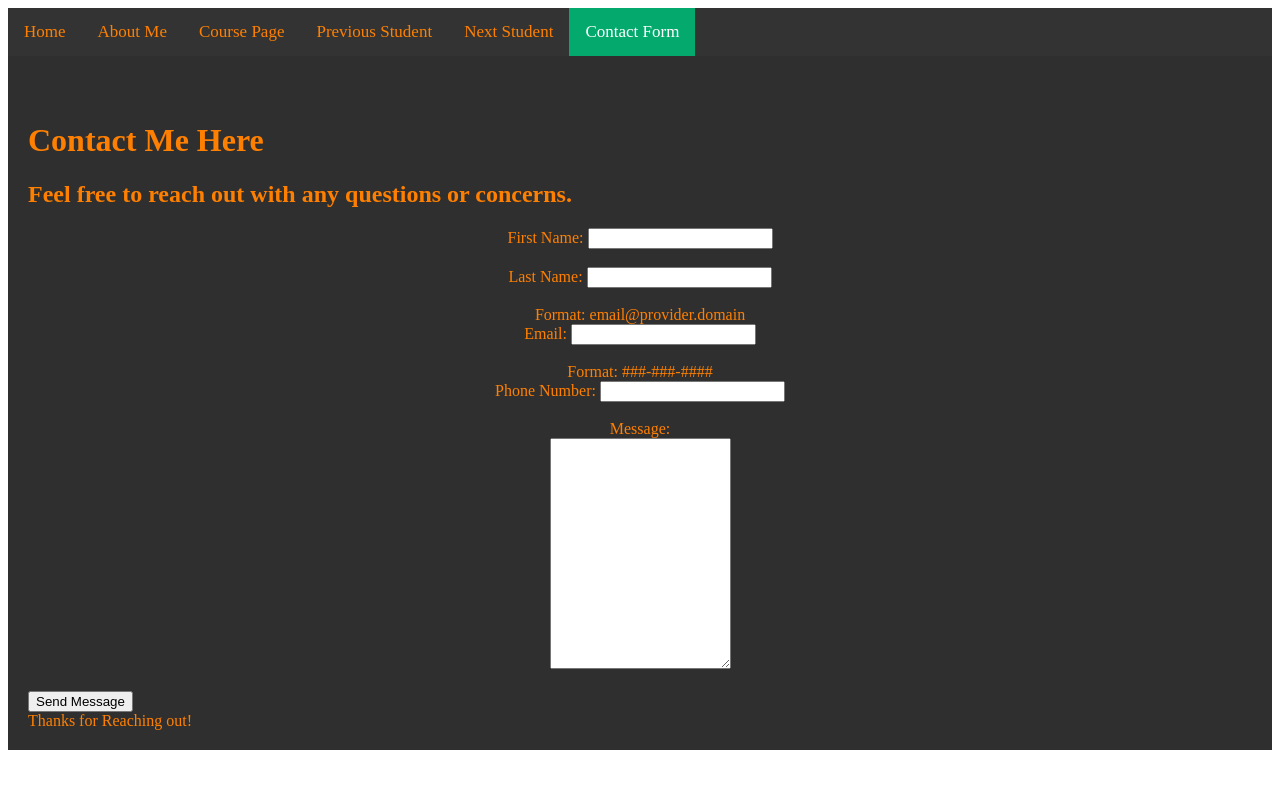
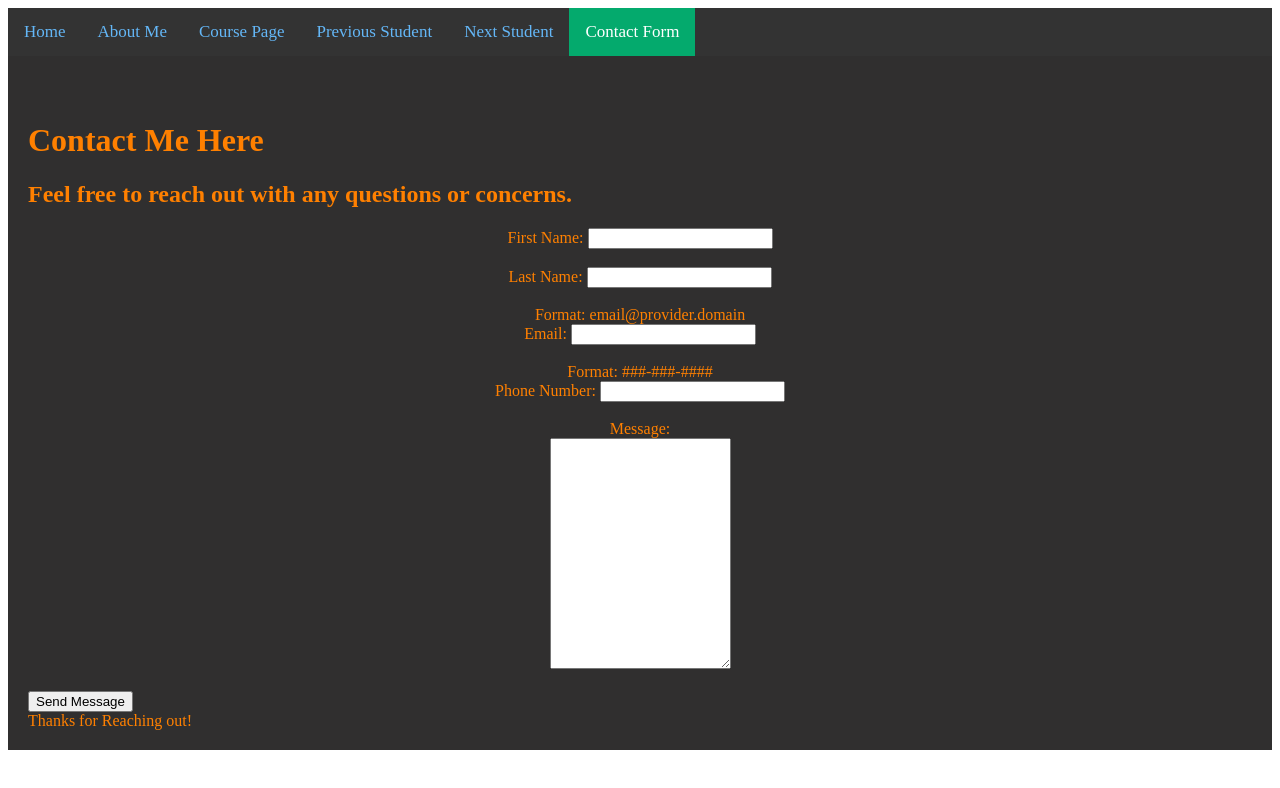
Before and after one commit to Shay97279/Shay97279.github.io, a website: page contactForm.html in a window 1280 px wide. Drawn offline with nearby package versions, Linux system fonts and the light colour scheme.

Commit message:
more color changes

```diff
--- a/css/styles.css
+++ b/css/styles.css
@@ -22,7 +22,7 @@ overflow: hidden;
 /* links within navbar */
 .topnav a {
 float: left;
-color: #ff8000;
+color: #64b7f7;
 text-align: center;
 padding: 14px 16px;
 text-decoration: none;
```
